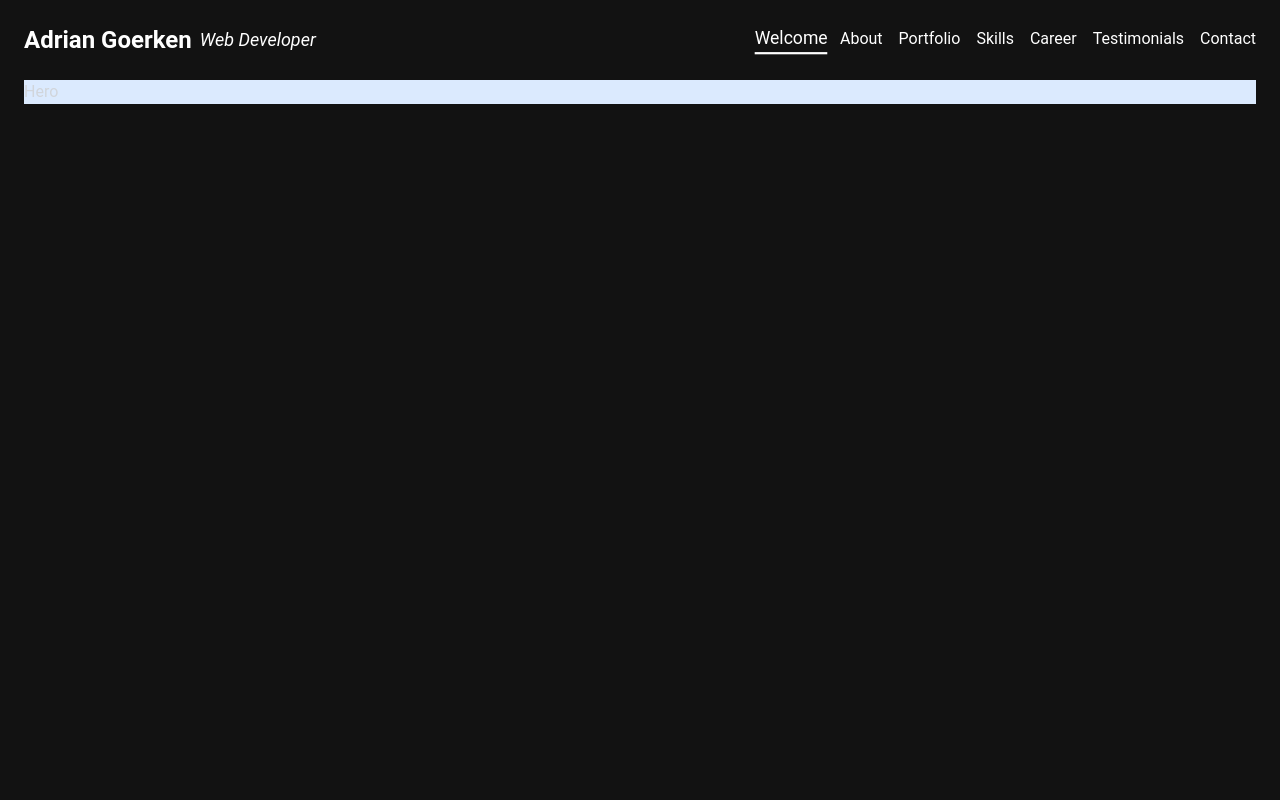
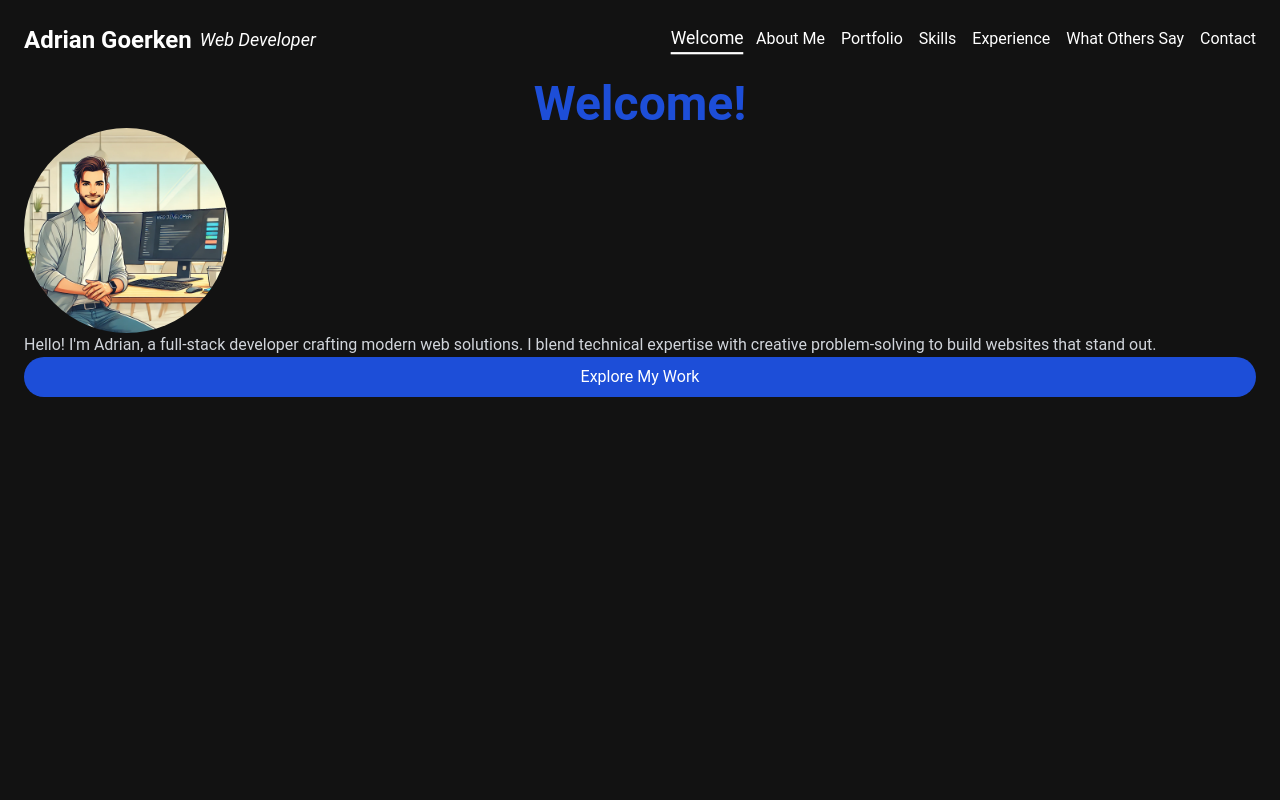
Before and after one commit to adriangoerken/portfolio, a React (Vite) app: page / in a window 1280 px wide. Shown: the top 800 px of the page. Built offline with nearby package versions, Linux system fonts and the light colour scheme.

Commit message:
Add Button and H2 components; update Header and IndexPage for improved structure and navigation

```diff
--- /dev/null
+++ b/src/components/atoms/Button.tsx
@@ -0,0 +1,27 @@
+import React, { ReactNode } from 'react';
+
+type ButtonProps = {
+	children: ReactNode;
+	onClick?: React.MouseEventHandler<HTMLButtonElement>;
+	disabled?: boolean;
+	className?: string;
+};
+
+const Button = ({
+	children,
+	onClick,
+	disabled = false,
+	className,
+}: ButtonProps) => {
+	return (
+		<button
+			onClick={onClick}
+			disabled={disabled}
+			className={`bg-blue-700 text-white p-2 rounded-full hover:bg-blue-800 transition disabled:opacity-50 w-full ${className}`}
+		>
+			{children}
+		</button>
+	);
+};
+
+export default Button;
--- /dev/null
+++ b/src/components/atoms/H2.tsx
@@ -0,0 +1,15 @@
+import { ReactNode } from 'react';
+
+type H2Props = {
+	children: ReactNode;
+};
+
+const H2 = ({ children }: H2Props) => {
+	return (
+		<h2 className="text-5xl font-bold text-center text-blue-700">
+			{children}
+		</h2>
+	);
+};
+
+export default H2;
--- a/src/components/organisms/Header.tsx
+++ b/src/components/organisms/Header.tsx
@@ -2,8 +2,8 @@ import React, { useRef, useEffect } from 'react';
 import NavButton from '../atoms/NavButton';
 import useActiveSection from '../../hooks/useActiveSection';
 type HeaderProps = {
+	scrollToSection: (elementRef: React.RefObject<HTMLElement>) => void;
 	setHeaderHeight: (height: number) => void;
-	headerHeight: number;
 	sectionRefs: {
 		sectionHeroRef: React.RefObject<HTMLElement>;
 		sectionAboutRef: React.RefObject<HTMLElement>;
@@ -16,8 +16,8 @@ type HeaderProps = {
 };
 
 const Header = ({
+	scrollToSection,
 	setHeaderHeight,
-	headerHeight,
 	sectionRefs,
 }: HeaderProps) => {
 	const sectionHeaderRef = useRef<HTMLDivElement>(null);
@@ -35,19 +35,6 @@ const Header = ({
 		window.addEventListener('resize', updateHeaderHeight);
 		return () => window.removeEventListener('resize', updateHeaderHeight);
 	}, []);
-
-	// Change section
-	const scrollToSection = (
-		elementRef: React.RefObject<HTMLElement>
-	): void => {
-		if (elementRef.current) {
-			const elementPosition = elementRef.current.offsetTop - headerHeight;
-			window.scrollTo({
-				top: elementPosition,
-				behavior: 'smooth',
-			});
-		}
-	};
 
 	// Set active button
 	const getButtonActive = (sectionRef: keyof typeof sectionRefs) => {
@@ -70,7 +57,7 @@ const Header = ({
 					isActive={getButtonActive('sectionHeroRef')}
 				/>
 				<NavButton
-					text="About"
+					text="About Me"
 					onClick={() => scrollToSection(sectionRefs.sectionAboutRef)}
 					isActive={getButtonActive('sectionAboutRef')}
 				/>
@@ -89,14 +76,14 @@ const Header = ({
 					isActive={getButtonActive('sectionSkillsRef')}
 				/>
 				<NavButton
-					text="Career"
+					text="Experience"
 					onClick={() =>
 						scrollToSection(sectionRefs.sectionExperienceRef)
 					}
 					isActive={getButtonActive('sectionExperienceRef')}
 				/>
 				<NavButton
-					text="Testimonials"
+					text="What Others Say"
 					onClick={() =>
 						scrollToSection(sectionRefs.sectionTestimonialsRef)
 					}
--- a/src/hooks/useActiveSection.tsx
+++ b/src/hooks/useActiveSection.tsx
@@ -21,7 +21,7 @@ const useActiveSection = (
 				});
 			},
 			{
-				threshold: 0.5, // Trigger when 50% of the section is visible
+				threshold: 0.8, // Trigger when 80% of the section is visible
 			}
 		);
 
--- a/src/pages/IndexPage.tsx
+++ b/src/pages/IndexPage.tsx
@@ -1,23 +1,8 @@
 import { useRef, useState, useEffect } from 'react';
 import Container from '../components/organisms/Container';
-import NavButton from '../components/atoms/NavButton';
 import Header from '../components/organisms/Header';
-import { Section } from '../lib/type';
-
-// Header:
-// 	Your Name
-// 	Professional Title (e.g., Web Developer, Full Stack Developer)
-// 	Navigation Menu (scrolling links to each section)
-
-// Hero Section:
-// 	A professional photo or a creative illustration of yourself
-// 	A brief, impactful introduction (e.g., “Hi, I'm [Your Name], a passionate web developer specializing in creating dynamic and responsive websites.”)
-// 	Call to Action (e.g., “Explore My Work” button)
-
-// About Me:
-// 	A more detailed introduction about yourself, your background, and your journey into web development
-// 	A summary of your skills and expertise
-// 	A personal touch (e.g., hobbies, interests, or a brief story)
+import H2 from '../components/atoms/H2';
+import Button from '../components/atoms/Button';
 
 // Projects:
 // 	Showcase your key projects with high-quality images or videos
@@ -61,13 +46,26 @@ const IndexPage = () => {
 		minHeight: `calc(100vh - ${headerHeight}px)`,
 	};
 
+	// Change section
+	const scrollToSection = (
+		elementRef: React.RefObject<HTMLElement>
+	): void => {
+		if (elementRef.current) {
+			const elementPosition = elementRef.current.offsetTop - headerHeight;
+			window.scrollTo({
+				top: elementPosition,
+				behavior: 'smooth',
+			});
+		}
+	};
+
 	return (
 		<section>
 			<Container className="pt-0">
 				{/* Header */}
 				<Header
+					scrollToSection={scrollToSection}
 					setHeaderHeight={setHeaderHeight}
-					headerHeight={headerHeight}
 					sectionRefs={{
 						sectionHeroRef,
 						sectionAboutRef,
@@ -81,30 +79,59 @@ const IndexPage = () => {
 
 				{/* Content sections */}
 				<section ref={sectionHeroRef} style={sectionStyle}>
-					<div className="h-full bg-blue-100">Hero</div>
+					<H2>Welcome!</H2>
+					{/* Professional phot or illustration */}
+					<img
+						src="src/assets/images/portrait.webp"
+						alt="Portrait of me sitting in front of monitors"
+						className="h-1/6 w-1/6 rounded-full	"
+					/>
+					{/* Brief, impactful introduction */}
+					<p>
+						Hello! I'm Adrian, a full-stack developer crafting
+						modern web solutions. I blend technical expertise with
+						creative problem-solving to build websites that stand
+						out.
+					</p>
+					{/* CTA */}
+					<Button onClick={() => scrollToSection(sectionProjectsRef)}>
+						Explore My Work
+					</Button>
 				</section>
 
 				<section ref={sectionAboutRef} style={sectionStyle}>
-					<div className="h-full bg-blue-200">About Me</div>
+					<H2>About Me</H2>
+					{/* About Me:
+					A more detailed introduction about yourself, your
+					background, and your journey into web development
+					A summary
+					of your skills and expertise
+					A personal touch (e.g.,
+					hobbies, interests, or a brief story) */}
 				</section>
 
 				<section ref={sectionProjectsRef} style={sectionStyle}>
+					<H2>Portfolio</H2>
 					<div className="h-full bg-blue-300">Projects</div>
 				</section>
 
 				<section ref={sectionSkillsRef} style={sectionStyle}>
+					<H2>Skills</H2>
 					<div className="h-full bg-blue-400">Skills</div>
 				</section>
 
 				<section ref={sectionExperienceRef} style={sectionStyle}>
+					<H2>Experience</H2>
 					<div className="h-full bg-blue-500">Experience</div>
 				</section>
 
 				<section ref={sectionTestimonialsRef} style={sectionStyle}>
+					<H2>What Others Say</H2>
 					<div className="h-full bg-blue-600">Testimonials</div>
 				</section>
 
 				<section ref={sectionContactRef} style={sectionStyle}>
+					<H2>Contact</H2>
 					<div className="h-full bg-blue-700">Contact</div>
 				</section>
 
```
Also changed, not shown: src/assets/images/DALL·E 2025-01-21 19.43.51 - A detailed and professional illustration of a web developer working at a modern desk setup with dual monitors. The web developer is focused on coding,.webp (added), src/assets/images/portrait.webp (added).
